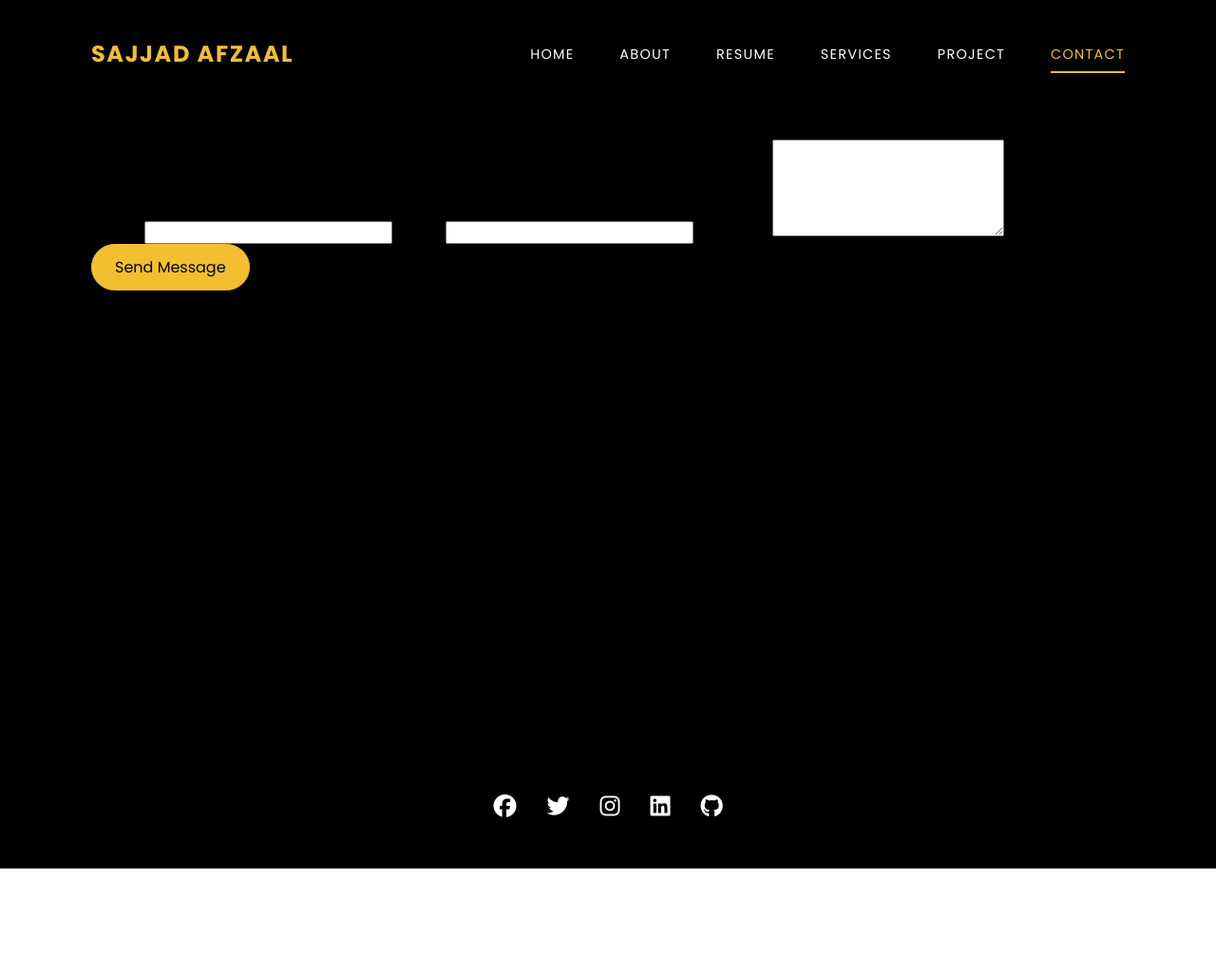
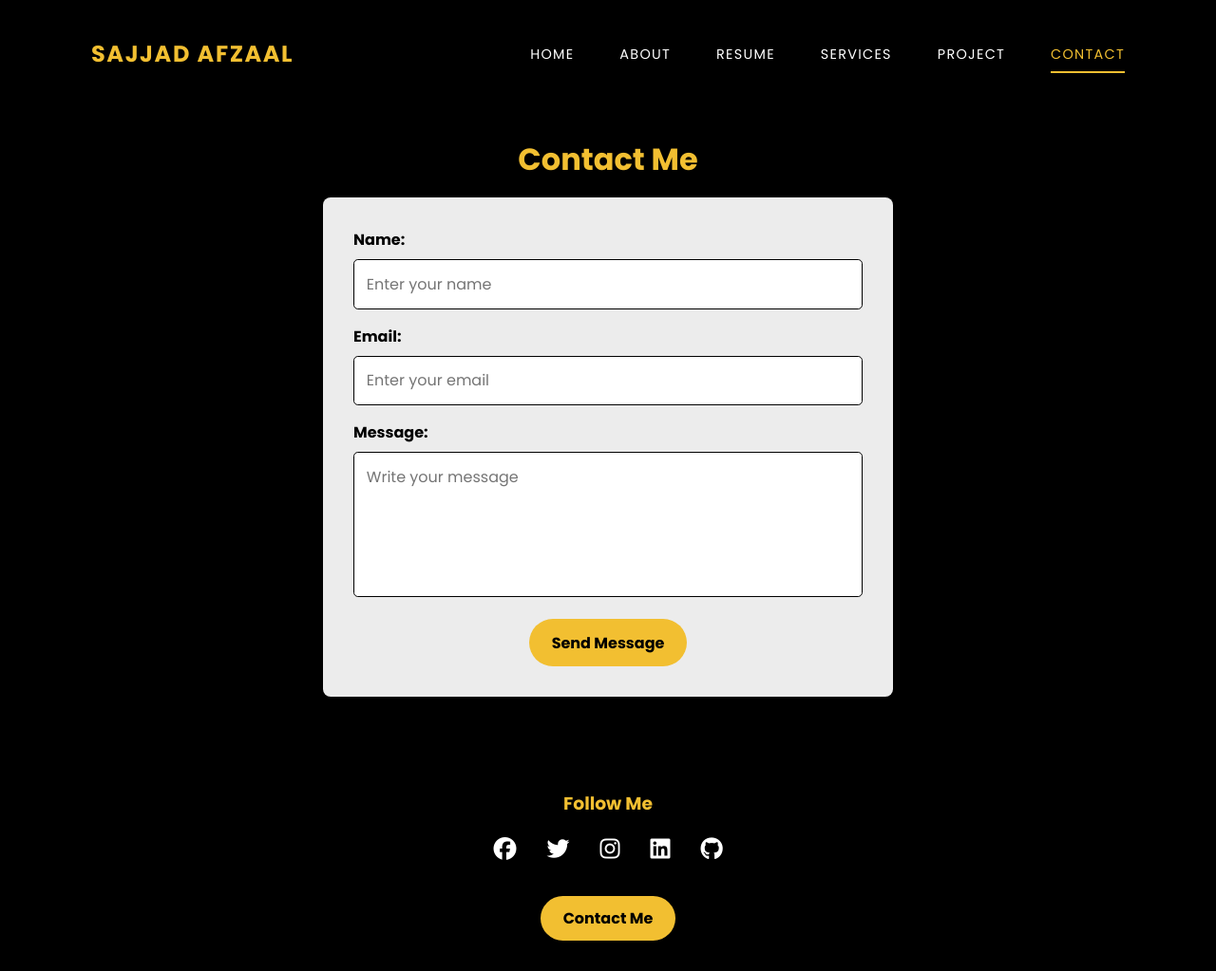
Before and after one commit to SajjadAfzaal/My-Portfolio, a plain HTML site: page contact.html in a window 1280 px wide. Shown: the whole page at 95% size. Before the commit the page ends 915 px from the top, so only its background shows below. Drawn offline with Linux system fonts and the light colour scheme.

Commit message:
Files updates

```diff
--- a/contact.html
+++ b/contact.html
@@ -28,17 +28,20 @@
 
             <section class="contact-section">
                 <h2>Contact Me</h2>
-                <form action="mailto:sajjad@example.com" method="POST" enctype="text/plain">
-                    <label for="name">Name:</label>
-                    <input type="text" id="name" name="name" required>
-
-                    <label for="email">Email:</label>
-                    <input type="email" id="email" name="email" required>
-
-                    <label for="message">Message:</label>
-                    <textarea id="message" name="message" rows="5" required></textarea>
-
-                    <button type="submit">Send Message</button>
+                <form action="mailto:sajjad@example.com" method="POST" enctype="text/plain" class="contact-form">
+                    <div class="form-group">
+                        <label for="name">Name:</label>
+                        <input type="text" id="name" name="name" placeholder="Enter your name" required>
+                    </div>
+                    <div class="form-group">
+                        <label for="email">Email:</label>
+                        <input type="email" id="email" name="email" placeholder="Enter your email" required>
+                    </div>
+                    <div class="form-group">
+                        <label for="message">Message:</label>
+                        <textarea id="message" name="message" rows="5" placeholder="Write your message" required></textarea>
+                    </div>
+                    <button type="submit" class="submit-btn">Send Message</button>
                 </form>
             </section>
         </div>
@@ -46,6 +49,7 @@
     </main>
 
     <footer class="footer">
+        <h3>Follow Me</h3>
         <div class="social-icons">
             <a href="https://www.facebook.com" target="_blank" class="social-link"><i class="fab fa-facebook"></i></a>
             <a href="https://www.twitter.com" target="_blank" class="social-link"><i class="fab fa-twitter"></i></a>
@@ -53,7 +57,10 @@
             <a href="https://www.linkedin.com" target="_blank" class="social-link"><i class="fab fa-linkedin"></i></a>
             <a href="https://github.com/SajjadAfzaal" target="_blank" class="social-link"><i class="fab fa-github"></i></a>
         </div>
+        <button class="btn-primary" onclick="scrollToContact()">Contact Me</button>
     </footer>
+
+
 
    <script src="script.js"></script>
 </body>
--- a/script.js
+++ b/script.js
@@ -15,3 +15,8 @@ overlay.addEventListener("click", () => {
     list.classList.remove("nav-list-active");
     overlay.classList.remove("overlay-active");
 });
+
+// Contact page
+function scrollToContact() {
+    document.querySelector('.contact-section').scrollIntoView({ behavior: 'smooth' });
+}
--- a/style.css
+++ b/style.css
@@ -282,3 +282,163 @@ button{
         transition: .5s ease-in-out;
     }
 }
+
+
+/* About Page */
+.about-section {
+    padding: 2rem 0;
+    color: var(--white-clr);
+}
+
+.about-content {
+    display: flex;
+    align-items: center;
+    gap: 2rem;
+    flex-wrap: wrap; /* Ensures responsiveness */
+}
+
+.about-text {
+    flex: 1;
+    max-width: 600px;
+}
+
+.about-images {
+    display: flex;
+    flex-direction: column;
+    gap: 1rem;
+    flex: 1;
+    max-width: 400px;
+}
+
+.about-img {
+    border-radius: 0.5rem;
+    box-shadow: 0 4px 8px rgba(0, 0, 0, 0.2);
+    width: 100%;
+    height: auto;
+}
+
+/* Responsive Design */
+@media screen and (max-width: 768px) {
+    .about-content {
+        flex-direction: column;
+    }
+}
+
+
+/* Contact Page */
+.contact-section {
+    padding: 2rem 0;
+    text-align: center;
+    background-color: var(--black-clr);
+    color: var(--white-clr);
+}
+
+.contact-section h2 {
+    margin-bottom: 1rem;
+    color: var(--yellow-clr);
+    font-size: 2rem;
+}
+
+.contact-form {
+    max-width: 600px;
+    margin: 0 auto;
+    background: var(--grey-clr);
+    padding: 2rem;
+    border-radius: 0.5rem;
+    box-shadow: 0 4px 8px rgba(0, 0, 0, 0.2);
+}
+
+.form-group {
+    margin-bottom: 1rem;
+    text-align: left;
+}
+
+label {
+    display: block;
+    margin-bottom: 0.5rem;
+    font-weight: bold;
+    color: var(--black-clr);
+}
+
+input,
+textarea {
+    width: 100%;
+    padding: 0.8rem;
+    border: 1px solid var(--black-clr);
+    border-radius: 0.3rem;
+    font-size: 1rem;
+    color: var(--black-clr);
+}
+
+input:focus,
+textarea:focus {
+    outline: none;
+    border-color: var(--yellow-clr);
+    box-shadow: 0 0 4px var(--yellow-clr);
+}
+
+textarea {
+    resize: none;
+}
+
+.submit-btn {
+    background-color: var(--yellow-clr);
+    color: var(--black-clr);
+    border: none;
+    padding: 0.8rem 1.5rem;
+    font-size: 1rem;
+    font-weight: bold;
+    cursor: pointer;
+    transition: background-color 0.3s ease;
+}
+
+.submit-btn:hover {
+    background-color: var(--black-clr);
+    color: var(--yellow-clr);
+    border: 1px solid var(--yellow-clr);
+}
+
+.footer {
+    padding: 2rem 1rem;
+    background-color: var(--black-clr);
+    text-align: center;
+}
+
+.footer h3 {
+    margin-bottom: 1rem;
+    color: var(--yellow-clr);
+}
+
+.social-icons {
+    display: flex;
+    justify-content: center;
+    gap: 2rem;
+    margin-bottom: 1rem;
+}
+
+.social-link {
+    color: var(--white-clr);
+    font-size: 1.5rem;
+    transition: color 0.3s ease-in-out;
+}
+
+.social-link:hover {
+    color: var(--yellow-clr);
+}
+
+.btn-primary {
+    margin-top: 1rem;
+    padding: 0.7rem 1.5rem;
+    background-color: var(--yellow-clr);
+    color: var(--black-clr);
+    border: none;
+    cursor: pointer;
+    font-size: 1rem;
+    font-weight: bold;
+}
+
+.btn-primary:hover {
+    background-color: var(--black-clr);
+    color: var(--yellow-clr);
+    border: 1px solid var(--yellow-clr);
+}
```
Also changed, not shown: about.html (+29 -2 lines), images/AI Certificate.jpg (added), images/software-developer-6521720_1280.jpg (added).
